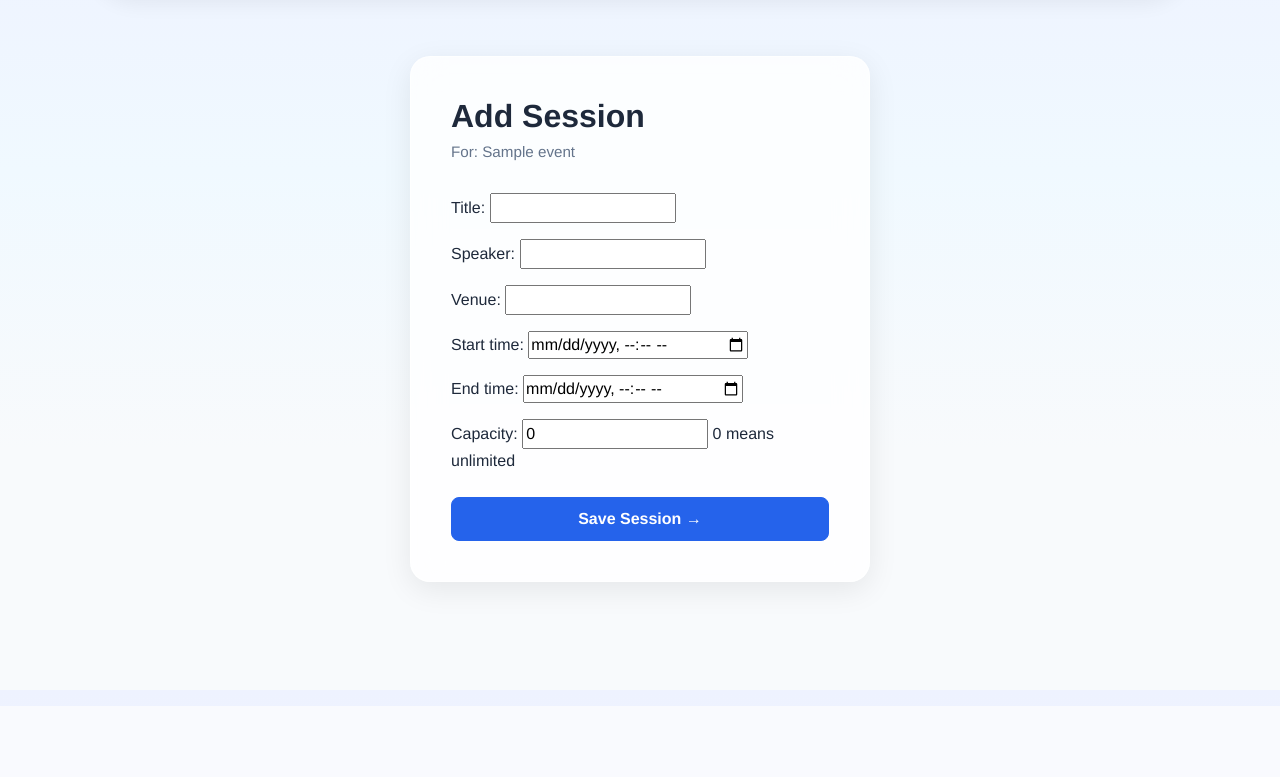
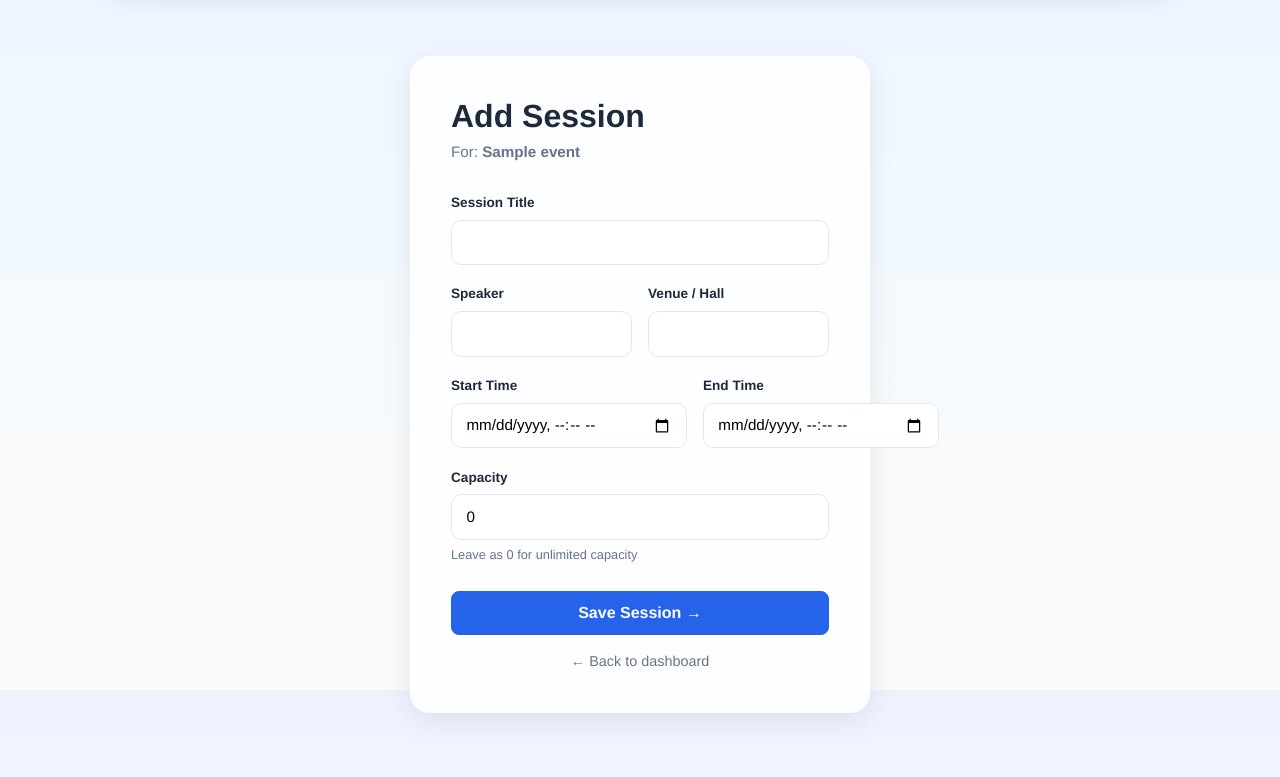
Before and after one commit to Dhruv-9599493045/eventify, a Django app: page /organizations/events/1/add-session/ in a window 1280 px wide. Shown: the part 110-887 px from the top of the page. Before the commit the page ends 698 px from the top, so only its background shows below. Run offline with Django 5.2, Linux system fonts and the light colour scheme; a user stored in the database is signed in; tables that the repository leaves empty hold one stand-in row (values such as "Sample post").

Commit message:
Style session creation form to match glass aesthetic

```diff
--- a/static/css/custom.css
+++ b/static/css/custom.css
@@ -424,3 +424,23 @@ h1 {
     color: var(--text-muted);
     margin-top: 0.2rem;
 }
+
+.field-hint {
+    display: block;
+    font-size: 0.8rem;
+    color: var(--text-muted);
+    margin-top: 0.3rem;
+}
+
+.btn-text-link {
+    display: block;
+    text-align: center;
+    margin-top: 1rem;
+    font-size: 0.9rem;
+    color: var(--text-muted);
+    text-decoration: none;
+}
+
+.btn-text-link:hover {
+    color: var(--primary);
+}
--- a/templates/organizations/session_form.html
+++ b/templates/organizations/session_form.html
@@ -6,12 +6,55 @@
 <div class="auth-wrapper">
     <div class="auth-card">
         <h2>Add Session</h2>
-        <p class="auth-subtitle">For: {{ event.title }}</p>
+        <p class="auth-subtitle">For: <strong>{{ event.title }}</strong></p>
 
-        <form method="POST">
+        <form method="POST" novalidate>
             {% csrf_token %}
-            {{ form.as_p }}
+
+            <div class="form-group">
+                <label for="{{ form.title.id_for_label }}">Session Title</label>
+                {{ form.title }}
+                {% if form.title.errors %}
+                    <div class="field-error">{{ form.title.errors|striptags }}</div>
+                {% endif %}
+            </div>
+
+            <div class="form-row">
+                <div class="form-group">
+                    <label for="{{ form.speaker.id_for_label }}">Speaker</label>
+                    {{ form.speaker }}
+                </div>
+                <div class="form-group">
+                    <label for="{{ form.venue.id_for_label }}">Venue / Hall</label>
+                    {{ form.venue }}
+                </div>
+            </div>
+
+            <div class="form-row">
+                <div class="form-group">
+                    <label for="{{ form.start_time.id_for_label }}">Start Time</label>
+                    {{ form.start_time }}
+                    {% if form.start_time.errors %}
+                        <div class="field-error">{{ form.start_time.errors|striptags }}</div>
+                    {% endif %}
+                </div>
+                <div class="form-group">
+                    <label for="{{ form.end_time.id_for_label }}">End Time</label>
+                    {{ form.end_time }}
+                    {% if form.end_time.errors %}
+                        <div class="field-error">{{ form.end_time.errors|striptags }}</div>
+                    {% endif %}
+                </div>
+            </div>
+
+            <div class="form-group">
+                <label for="{{ form.capacity.id_for_label }}">Capacity</label>
+                {{ form.capacity }}
+                <small class="field-hint">Leave as 0 for unlimited capacity</small>
+            </div>
+
             <button type="submit" class="btn btn-primary btn-pill w-100 mt-2">Save Session →</button>
+            <a href="{% url 'org_dashboard' %}" class="btn-text-link">← Back to dashboard</a>
         </form>
     </div>
 </div>
```
